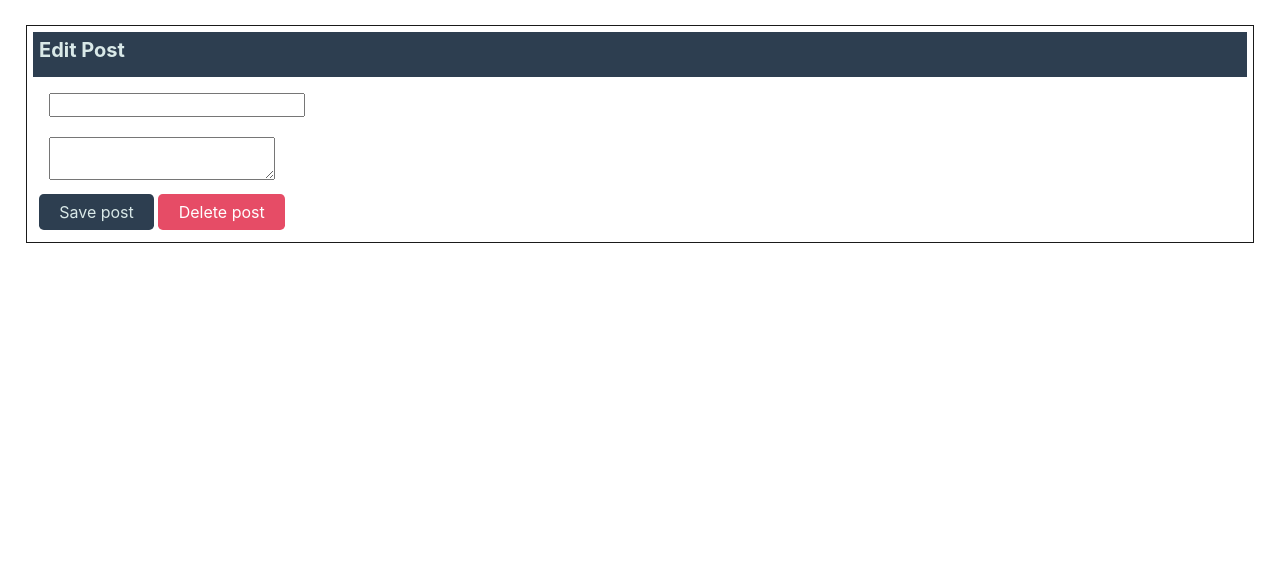
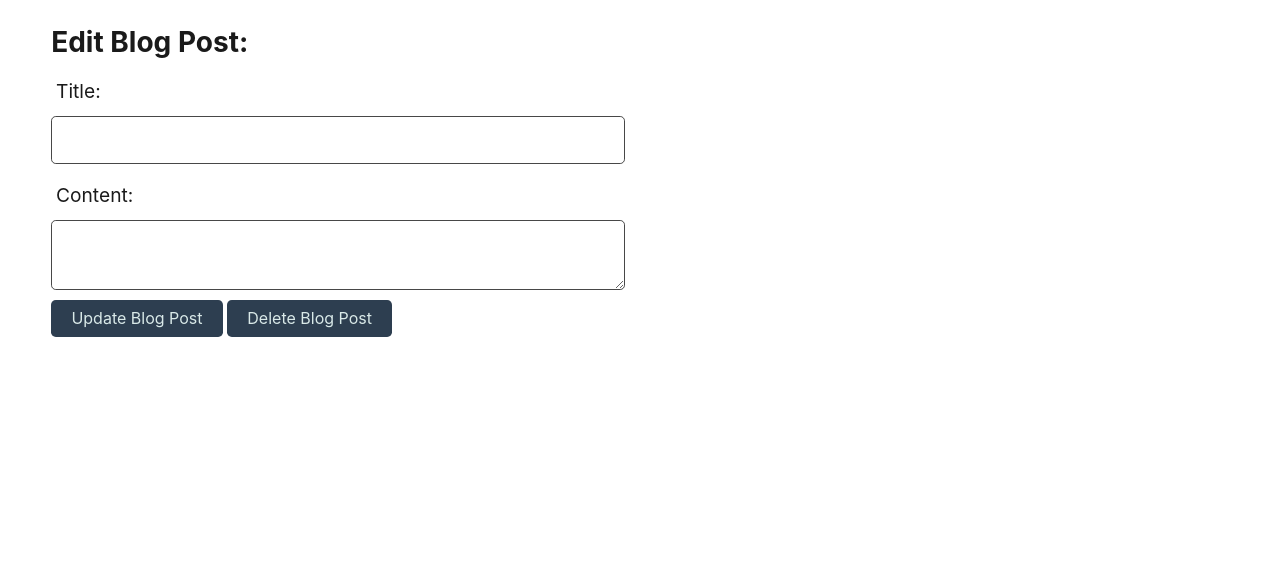
Before and after one commit to saway11/Model-View-Controller, a Node project: template views/editblogpost.handlebars in a window 1280 px wide. Shown: the part 101-688 px from the top of the page. Run offline with Node 20 templates, Linux system fonts and the light colour scheme; the template is opened without the code that fills it, so the values that code supplies are empty; some libraries are stand-ins or nearby versions.

Commit message:
added dashboard, and edit blog skeleton

```diff
--- a/views/createblogpost.handlebars
+++ b/views/createblogpost.handlebars
@@ -20,7 +20,6 @@
         </form>
     </div>
     </div>
-
 </div>
 
 <script src="/js/createblogpost.js"></script>
--- a/views/editblogpost.handlebars
+++ b/views/editblogpost.handlebars
@@ -1,23 +1,30 @@
-<div class="card m-5">
-    <div class="card-body">
-        <div class="card-header">
-            <h5 class="modal-title" id="exampleModalLabel">Edit Post</h5>
-        </div>
-        <div class="card-body">
-            <form class="edit-post-form">
-                <div>
-                    <input name="post-title" type="text" value="{{post.title}}" class="form-control m-2"/>
-                </div>
-                <div>
-                    <textarea name="post" type="text" class="form-control m-2"/>{{post.post}}</textarea>
-                </div>
-                <button class="btn btn-primary m-2" type="submit">Save post</button>
-                <button class="btn btn-danger m-2 delete-post-btn" type="button" class="delete-post-btn">Delete post</button>
-            </form>
-        </div>
-    </div>
+<div class="container container-fluid mt-5">
+
+<div class="row mt-4">
+  <div class="col-md-6">
+    <h3>Edit Blog Post:</h3>
+
+    <form class="form edit-blogpost-form">
+      <div class="form-group">
+        <input type="hidden" id="blogpost-id" name="blogpost-id" value="{{id}}" />
+        <label for="blogpost-title">Title:</label>
+        <input class="form-input" type="text" id="blogpost-title" name="blogpost-title" value="{{blog_title}}" />
+      </div>
+
+      <div class="form-group">
+        <label for="blogpost-content">Content:</label>
+        <textarea class="form-input" type="text" id="blogpost-content" name="blogpost-content">{{blog_content}}</textarea>
+      </div>
+      <div class="form-group">
+        <button type="submit" id="update-post" class="btn btn-primary">Update Blog Post</button>
+
+        {{!-- <button type="submit" id="update-post" class="btn btn-primary">Update</button> --}}
+        <button type="submit" id="delete-post" class="btn btn-primary">Delete Blog Post</button>
+      </div>
+    </form>
+  </div>
 </div>
 
+</div>
 
-<script src="/javascript/edit-post.js"></script>
-<script src="/javascript/delete-post.js"></script>
+  <script src="/js/editblogpost.js"></script>
```
Also changed, not shown: views/dashboard.handlebars (+38 -33 lines). Lines whose indentation alone changed are shown as unchanged.
